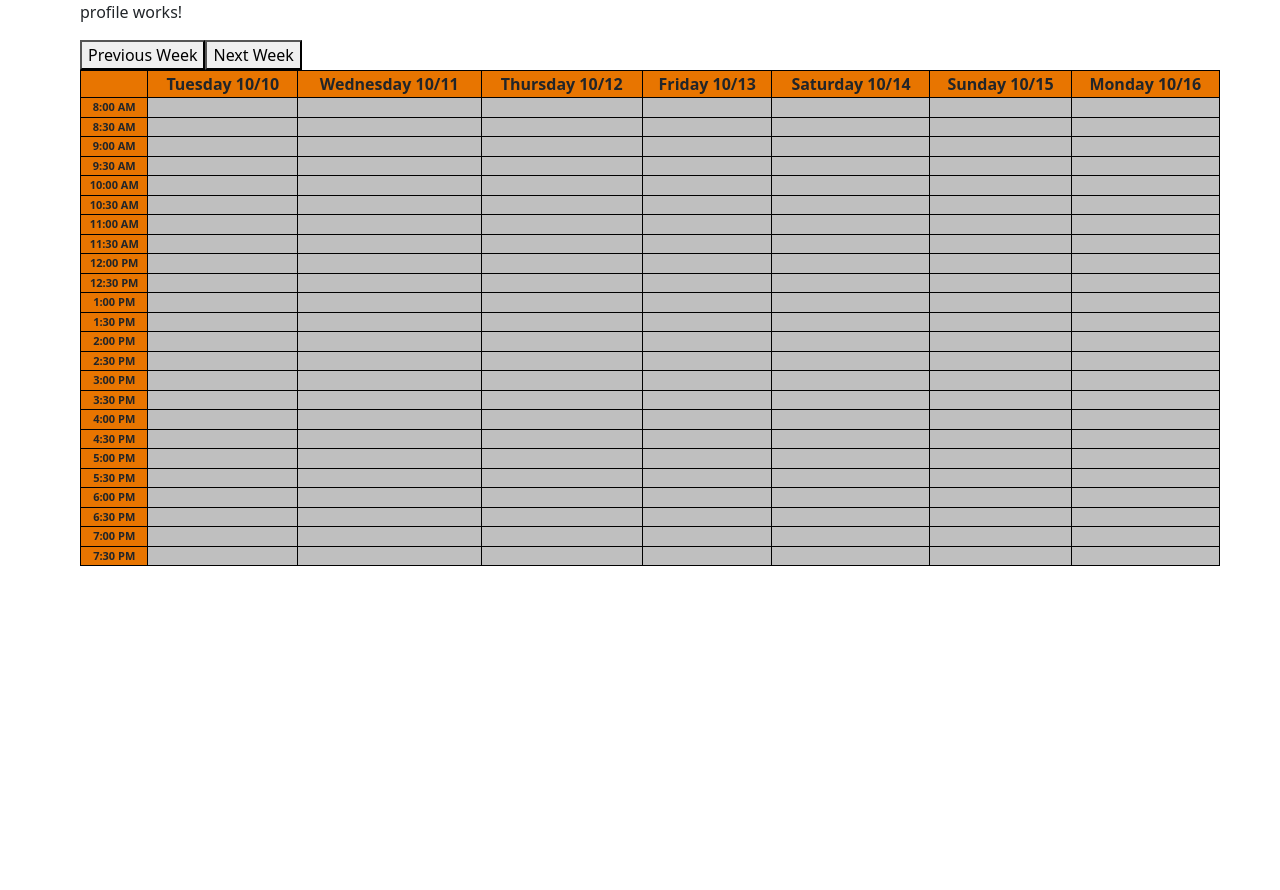
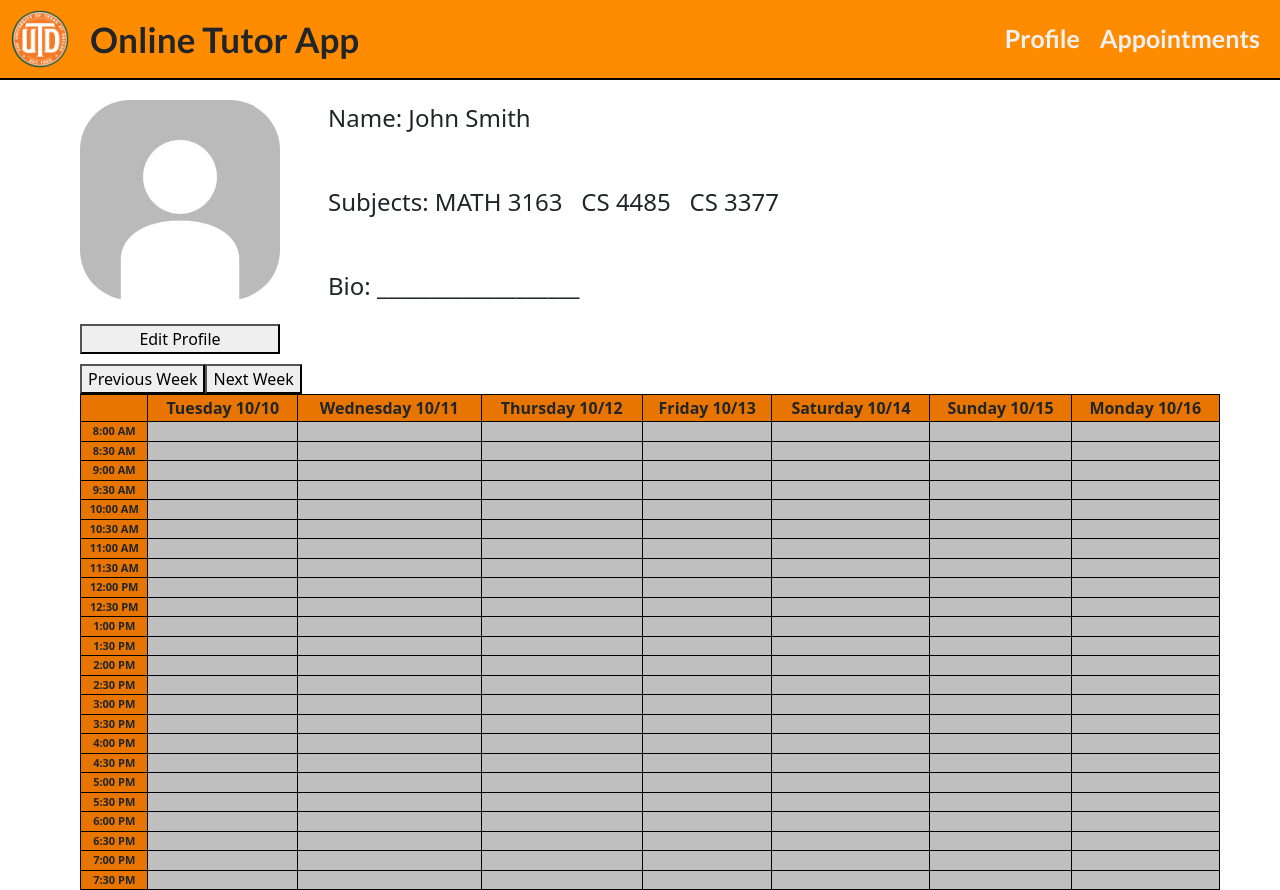
Before and after one commit to AdithyaViswanathan1/TutorUTD, an Angular app in the folder front/app/: page /profile/1 in a window 1280 px wide. Before the commit the page ends 800 px from the top, so only its background shows below. Built offline with nearby package versions, Linux system fonts and the light colour scheme.

Commit message:
view portion of profile plus some edit

```diff
--- a/front/app/src/app/profile/profile.component.html
+++ b/front/app/src/app/profile/profile.component.html
@@ -1,4 +1,47 @@
+<app-navbar [user]="2"></app-navbar>
 <div class="page-container">
-    <p>profile works!</p>
+    <div *ngIf="!isEditing">
+        <div class="user-container">
+            <img src="assets/images/default.jpg" alt="profile image">
+            <div style="font-size: 24px;">
+                <div style="margin-bottom: 3rem">Name: {{firstName}} {{lastName}}</div>
+                <div style="margin-bottom: 3rem">
+                    Subjects:
+                    <ng-container *ngFor="let course of courses">
+                        {{course.classPrefix}} {{course.classNumber}}&nbsp;&nbsp;
+                    </ng-container>
+                </div>
+                <div>Bio: {{biography}}</div>
+            </div>
+        </div>
+        <button style="width: 200px; margin-bottom: 10px" (click)="isEditing = !isEditing">Edit Profile</button>
+    </div>
+    <div *ngIf="isEditing">
+        <div class="user-container">
+            <img src="assets/images/default.jpg" alt="profile image">
+            <div>
+                <b style="font-size: 24px">Classes:</b>
+                <div class="class-list">
+                    <div style="font-size: 20px; margin-bottom: 10px">
+                        Class Prefix: <input type="text" id="classPrefixInput" [(ngModel)]="classPrefix">
+                        Class Number: <input type="text" id="classNumberInput" [(ngModel)]="classNumber">
+                        <button (click)="addCourse()">Add</button>
+                    </div>
+                    <div class="row">
+                        <div *ngFor="let course of courses" class="col-md-3 mb-3">
+                        <div style="border: 1px solid #ccc; padding: 10px;">
+                            {{course.classPrefix}} {{course.classNumber}}
+                        </div>
+                        </div>
+                    </div>
+                </div>
+                <b style="font-size: 24px">Bio:</b>
+                <div>
+                    <p>This is my biography!</p>
+                </div>
+            </div>
+        </div>
+        <button style="width: 200px; margin-bottom: 10px" (click)="isEditing = !isEditing">Done Editing</button>
+    </div>
     <app-time-table [tableType]=1 [appointments]="appointments" [selectedTimes]="tutorSchedule"></app-time-table>
 </div>
--- a/front/app/src/app/profile/profile.component.scss
+++ b/front/app/src/app/profile/profile.component.scss
@@ -5,3 +5,24 @@
     flex-direction: column;
     margin-left: 5rem;
 }
+
+.user-container{
+    display: flex;
+    padding: 20px 0;
+}
+
+.user-container img{
+    width: 200px;
+    border-radius: 50px;
+    margin-right: 3rem;
+    height: 200px;
+}
+
+.class-list{
+    padding: 10px 20px;
+}
+
+.course-list {
+    list-style: none;
+    padding: 0;
+  }
--- a/front/app/src/app/profile/profile.component.ts
+++ b/front/app/src/app/profile/profile.component.ts
@@ -19,6 +19,10 @@ export class ProfileComponent implements OnInit {
   courses: Course[] = [];
   appointments: Appointment[] = [];
   tutorSchedule: string[] = [];
+  classPrefix: string = '';
+  classNumber: string = '';
+  isEditing: boolean = false;
+  biography: string = '___________________'
 
   private _subs : Subscription = new Subscription();
 
@@ -52,4 +56,16 @@ export class ProfileComponent implements OnInit {
     this._subs.unsubscribe();
   }
 
+  addCourse(){ //TODO: add checking to ensure fields are valid
+    const newCourse: Course = {
+      classPrefix: this.classPrefix,
+      classNumber: parseInt(this.classNumber)
+    };
+
+    this.courses.push(newCourse);
+
+    this.classPrefix = '';
+    this.classNumber = '';
+  }
+
 }
```
Also changed, not shown: front/app/src/assets/images/default.jpg (added).
